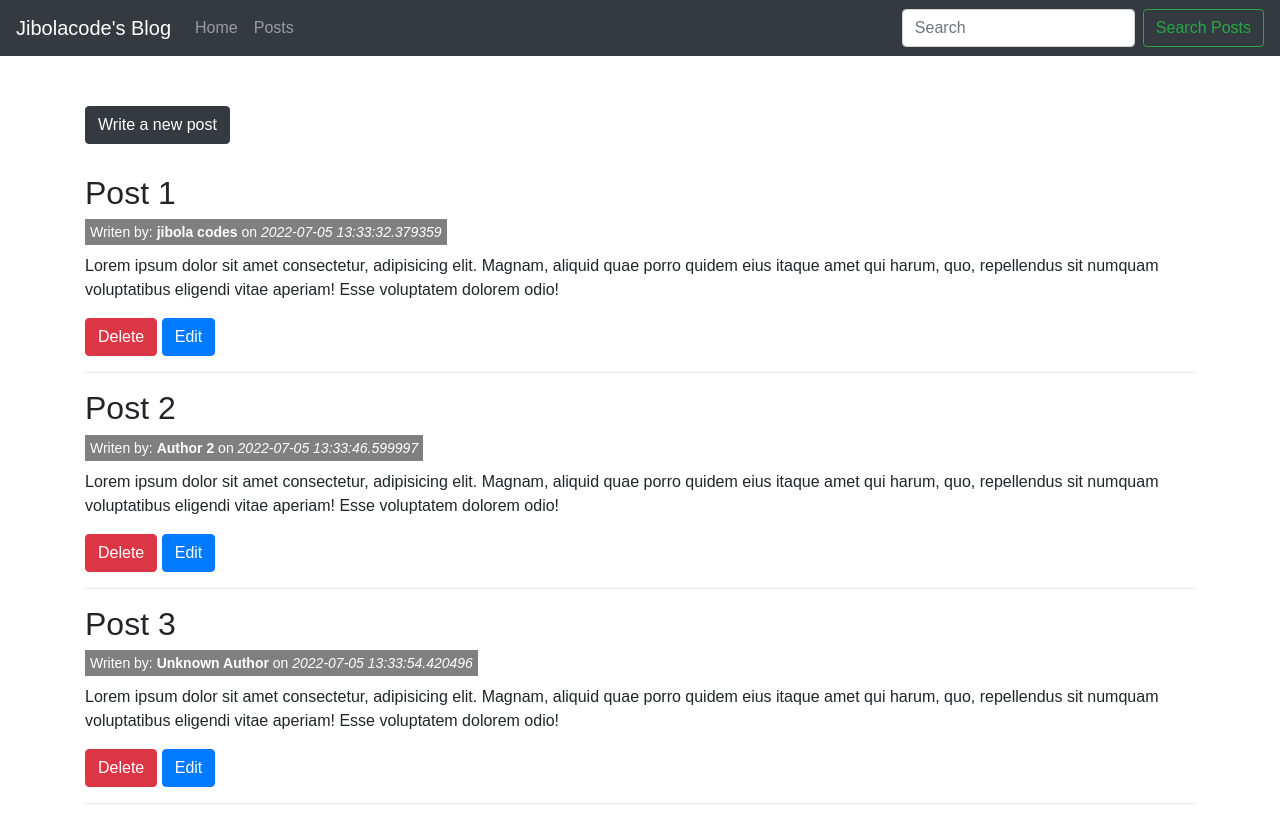
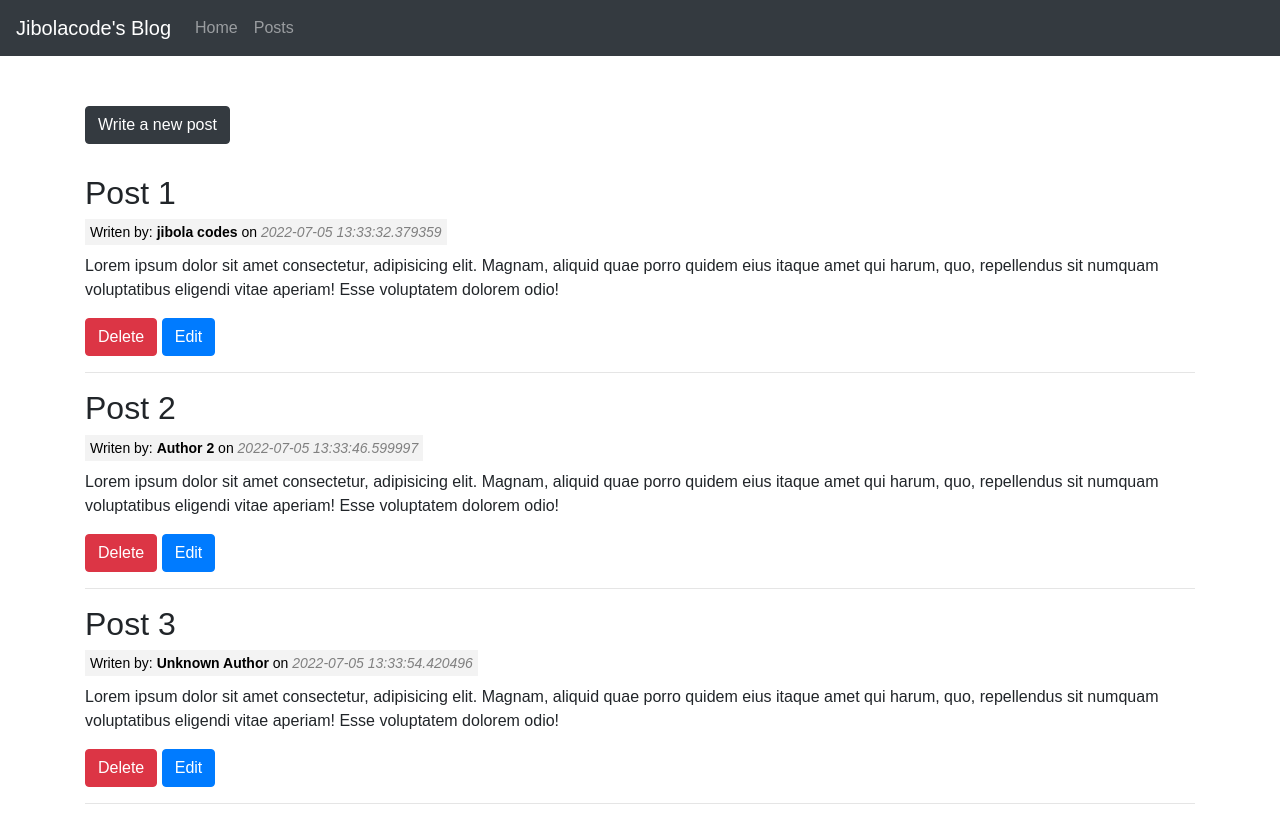
Before and after one commit to jibolacodes/flask_stocks_app, a Flask app: page /posts in a window 1280 px wide. Run offline with Flask 2, Linux system fonts and the light colour scheme; data comes from the database, SQL or seed files in the repository; both versions use the stored data as it was after the commit.

Commit message:
styled pages

```diff
--- a/app.py
+++ b/app.py
@@ -36,6 +36,15 @@ def index():
 def posts():
 
   if request.method == 'POST':
+    post_title = request.form['title']
+    post_author = request.form['author']
+    post_content = request.form['content']
+    new_post = BlogPost(title=post_title, content=post_content, author=post_author)
+    # add new_post to the database
+    db.session.add(new_post)
+    # commit to the database
+    db.session.commit()
+    # redirect to same page which shows the new_post
     return redirect('/posts')
   else:
     # getting the items of BlogPost
--- a/static/css/style.css
+++ b/static/css/style.css
@@ -3,8 +3,8 @@ body {
 }
 
 .post-detail {
-    background-color: grey;
-    color: white;
+    background-color: rgb(243, 243, 243);
+    color: black;
     padding: 5px;
 }
 .post-content {
@@ -14,3 +14,6 @@ body {
 .btn-write {
     margin-top: 50px;
 }
+.date {
+    color: grey;
+}
--- a/static/js/app.js
+++ b/static/js/app.js
@@ -1,8 +1,3 @@
-const navItem = document.querySelectorAll('.nav-item');
-
-navItem.forEach(item => {
-    console.log(item);
-    item.addEventListener('click', (e) => {
-
-    });
-});
+$('#myModal').on('shown.bs.modal', function () {
+    $('#myInput').trigger('focus')
+  })
--- a/templates/base.html
+++ b/templates/base.html
@@ -1,23 +1,33 @@
 <!DOCTYPE html>
 <html lang="en">
-
   <head>
-    <meta charset="UTF-8">
-    <meta http-equiv="X-UA-Compatible" content="IE=edge">
-    <meta name="viewport" content="width=device-width, initial-scale=1.0">
+    <meta charset="UTF-8" />
+    <meta http-equiv="X-UA-Compatible" content="IE=edge" />
+    <meta name="viewport" content="width=device-width, initial-scale=1.0" />
     <!-- Bootstrap -->
-    <link rel="stylesheet" href="https://cdn.jsdelivr.net/npm/bootstrap@4.6.1/dist/css/bootstrap.min.css"
-        integrity="sha384-zCbKRCUGaJDkqS1kPbPd7TveP5iyJE0EjAuZQTgFLD2ylzuqKfdKlfG/eSrtxUkn" crossorigin="anonymous">
+    <link
+      rel="stylesheet"
+      href="https://cdn.jsdelivr.net/npm/bootstrap@4.6.1/dist/css/bootstrap.min.css"
+      integrity="sha384-zCbKRCUGaJDkqS1kPbPd7TveP5iyJE0EjAuZQTgFLD2ylzuqKfdKlfG/eSrtxUkn"
+      crossorigin="anonymous"
+    />
     <!-- Stylesheet -->
-    <link rel="stylesheet" href={{ url_for('static', filename='css/style.css' ) }}>
-    {% block head %} {% endblock %}
+    <link rel="stylesheet" href={{ url_for('static', filename='css/style.css' )
+    }}> {% block head %} {% endblock %}
   </head>
 
   <body>
     <nav class="navbar navbar-expand-md navbar-dark fixed-top bg-dark">
       <a class="navbar-brand" href="/">Jibolacode's Blog</a>
-        <button class="navbar-toggler" type="button" data-toggle="collapse" data-target="#navbarCollapse"
-            aria-controls="navbarCollapse" aria-expanded="false" aria-label="Toggle navigation">
+      <button
+        class="navbar-toggler"
+        type="button"
+        data-toggle="collapse"
+        data-target="#navbarCollapse"
+        aria-controls="navbarCollapse"
+        aria-expanded="false"
+        aria-label="Toggle navigation"
+      >
         <span class="navbar-toggler-icon"></span>
       </button>
       <div class="collapse navbar-collapse" id="navbarCollapse">
@@ -29,29 +39,27 @@
             <a class="nav-link" href="/posts">Posts</a>
           </li>
         </ul>
-            <form class="form-inline mt-2 mt-md-0">
-                <input class="form-control mr-sm-2" type="text" placeholder="Search" aria-label="Search">
-                <button class="btn btn-outline-success my-2 my-sm-0" type="submit">Search Posts</button>
-            </form>
       </div>
     </nav>
 
-    <div class="container">
-        {% block body %} {% endblock %}
-    </div>
+    <div class="container">{% block body %} {% endblock %}</div>
 
     <!-- JavaScript -->
-    <script src="https://cdn.jsdelivr.net/npm/jquery@3.5.1/dist/jquery.slim.min.js"
+    <script
+      src="https://cdn.jsdelivr.net/npm/jquery@3.5.1/dist/jquery.slim.min.js"
       integrity="sha384-DfXdz2htPH0lsSSs5nCTpuj/zy4C+OGpamoFVy38MVBnE+IbbVYUew+OrCXaRkfj"
-        crossorigin="anonymous"></script>
-    <script src="https://cdn.jsdelivr.net/npm/popper.js@1.16.1/dist/umd/popper.min.js"
+      crossorigin="anonymous"
+    ></script>
+    <script
+      src="https://cdn.jsdelivr.net/npm/popper.js@1.16.1/dist/umd/popper.min.js"
       integrity="sha384-9/reFTGAW83EW2RDu2S0VKaIzap3H66lZH81PoYlFhbGU+6BZp6G7niu735Sk7lN"
-        crossorigin="anonymous"></script>
-    <script src="https://cdn.jsdelivr.net/npm/bootstrap@4.6.1/dist/js/bootstrap.min.js"
+      crossorigin="anonymous"
+    ></script>
+    <script
+      src="https://cdn.jsdelivr.net/npm/bootstrap@4.6.1/dist/js/bootstrap.min.js"
       integrity="sha384-VHvPCCyXqtD5DqJeNxl2dtTyhF78xXNXdkwX1CZeRusQfRKp+tA7hAShOK/B/fQ2"
-        crossorigin="anonymous"></script>
+      crossorigin="anonymous"
+    ></script>
     <script src="../static/js/app.js"></script>
-
   </body>
-
 </html>
--- a/templates/edit.html
+++ b/templates/edit.html
@@ -20,6 +20,7 @@
         <label for="content">Content</label>
         <textarea class="form-control" name="content" id="content">{{post.content}}</textarea>
     </div>
+    <a class="btn btn-info" href="/posts">Go back</a>
     <input class="btn btn-success" type="submit" value="Edit">
 </form>
 
--- a/templates/posts.html
+++ b/templates/posts.html
@@ -1,34 +1,65 @@
-{% extends 'base.html' %}
-
-{% block head %}
+{% extends 'base.html' %} {% block head %}
 <title>Posts</title>
-{% endblock %}
-
-{% block body %}
+{% endblock %} {% block body %}
 <h1>All posts</h1>
 
-<a class=" btn-write btn btn-dark" href="/posts/write">Write a new post</a>
+<a class="btn-write btn btn-dark" href="/posts/write">Write a new post</a>
 
-<div style="margin: 30px 0;">
+<div style="margin: 30px 0">
   {% for post in posts %}
 
   <h2>{{post.title}}</h2>
 
   {% if post.author %}
-    <small class="post-detail">Writen by: <b>{{post.author}}</b> on <i>{{ post.date_posted }}</i></small>
+  <small class="post-detail"
+    >Writen by: <b>{{post.author}}</b> on
+    <i class="date">{{ post.date_posted }}</i></small
+  >
   {% else %}
-    <small class="post-detail">Writen by: <b>Unknown Author</b> on <i>{{ post.date_posted }}</i></small>
+  <small class="post-detail"
+    >Writen by: <b>Unknown Author</b> on
+    <i class="date">{{ post.date_posted }}</i></small
+  >
   {% endif %}
 
   <p class="post-content">{{post.content}}</p>
-    <a class="btn btn-danger" href="/posts/delete/{{post.id}}">Delete</a>
-    <a class="btn btn-primary" href="/posts/edit/{{post.id}}">Edit</a>
-    <hr>
+  <a class="btn btn-danger" data-toggle="modal" data-target="#exampleModal"
+    >Delete
+  </a>
 
-    {% endfor %}
+  <a class="btn btn-primary" href="/posts/edit/{{post.id}}">Edit </a>
+  <hr />
+
+  <!-- Modal -->
+  <div
+    class="modal fade"
+    id="exampleModal"
+    tabindex="-1"
+    aria-labelledby="exampleModalLabel"
+    aria-hidden="true"
+  >
+    <div class="modal-dialog">
+      <div class="modal-content">
+        <div class="modal-header">
+          <h5 class="modal-title" id="exampleModalLabel">Modal title</h5>
+          <button
+            type="button"
+            class="close"
+            data-dismiss="modal"
+            aria-label="Close"
+          >
+            <span aria-hidden="true">&times;</span>
+          </button>
         </div>
-
-{% endblock %}
-
-
-<!-- Lorem ipsum dolor sit amet consectetur, adipisicing elit. Magnam, aliquid quae porro quidem eius itaque amet qui harum, quo, repellendus sit numquam voluptatibus eligendi vitae aperiam! Esse voluptatem dolorem odio! -->
+        <div class="modal-body">Are you sure you want to delete this post?</div>
+        <div class="modal-footer">
+          <button type="button" class="btn btn-secondary" data-dismiss="modal">
+            No
+          </button>
+          <a class="btn btn-danger" href="/posts/delete/{{post.id}}">Yes </a>
+        </div>
+      </div>
+    </div>
+  </div>
+  {% endfor %} {% endblock %}
+</div>
```
Also changed, not shown: templates/write.html (+4 -4 lines), posts.db. Lines whose indentation alone changed are shown as unchanged.
